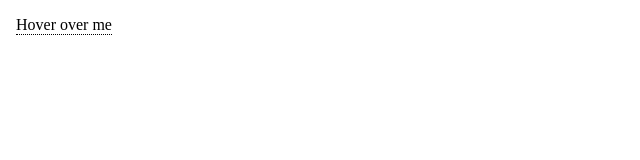
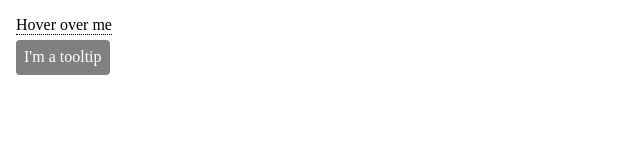
Before and after one commit to HITAND/JSlessons, a plain HTML site: page test1/index.html in a window 1280 px wide. Shown: the whole page, without its empty margins (0-640 px from the left). Drawn offline with nearby package versions, Linux system fonts and the light colour scheme.

Commit message:
Update index.html

```diff
--- a/test1/index.html
+++ b/test1/index.html
@@ -20,7 +20,6 @@ div{
 }
 
 .text{
-	text-align: center;
 	display: inline-block;
 }
 
@@ -31,7 +30,7 @@ p{
 }
 
 .tooltip{
-	display: none;
+	display: inline-block;
 	background-color: grey;
 	padding: 8px;
 	border-radius: 4px;
```
